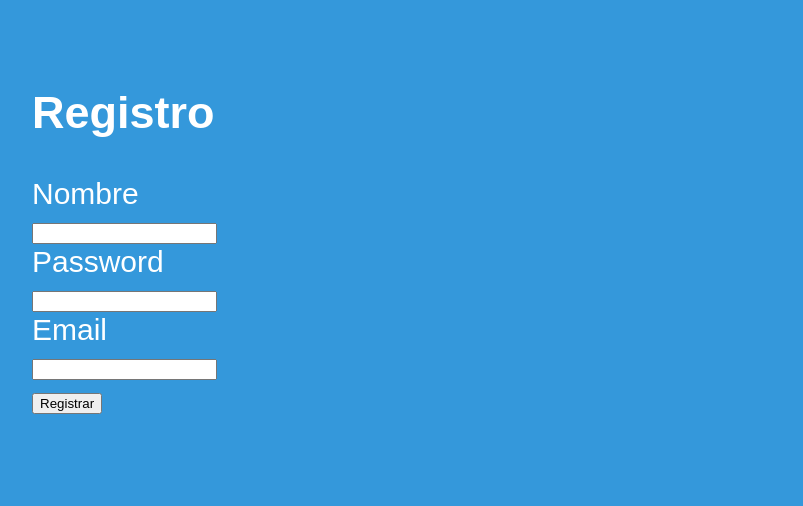
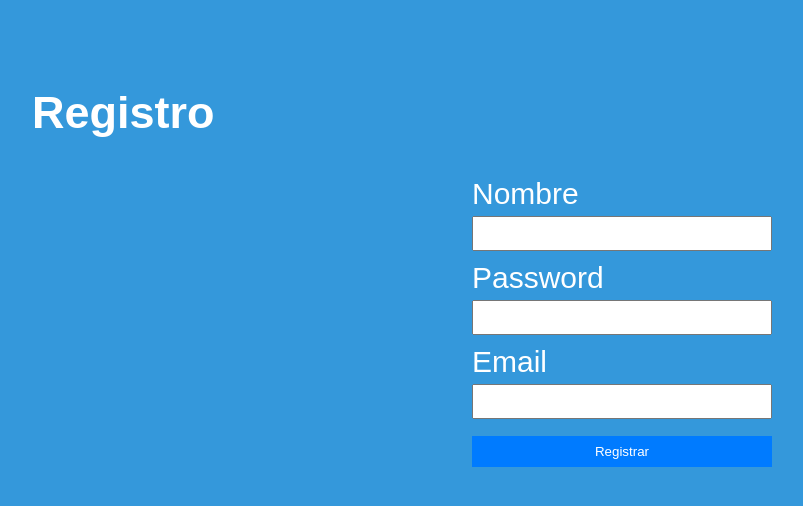
Before and after one commit to m4tth3w2434/app-gestion, a Flask app: page /signup in a window 1280 px wide. Shown: the part 51-557 px from the top of the page, without its empty margins (18-821 px from the left). Run offline with Flask 3, Linux system fonts and the light colour scheme.

Commit message:
styles_signup

```diff
--- a/app/static/styles.css
+++ b/app/static/styles.css
@@ -30,3 +30,25 @@ main {
     padding: 50px;
     font-size: 30px;
 }
+
+
+/*MIQUEL ANGEL*/
+form {
+    width: 300px;
+    margin: 0 auto;
+}
+input[type="text"], input[type="password"], input[type="email"], input[type="submit"] {
+    width: 100%;
+    margin-bottom: 10px;
+    padding: 8px;
+    box-sizing: border-box;
+}
+input[type="submit"] {
+    background-color: #007bff;
+    color: white;
+    border: none;
+    cursor: pointer;
+}
+input[type="submit"]:hover {
+    background-color: #0056b3;
+}
```
